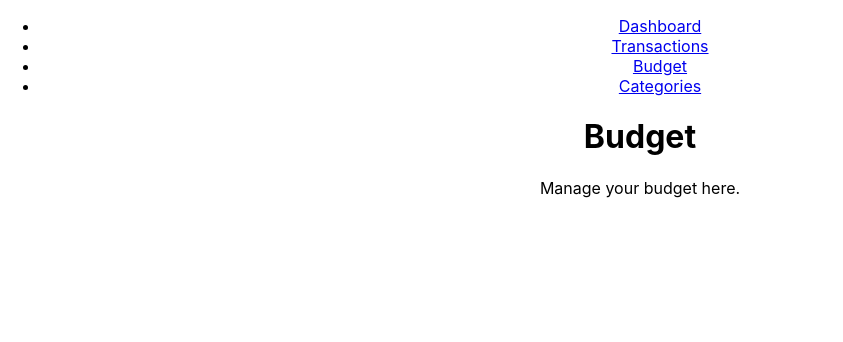
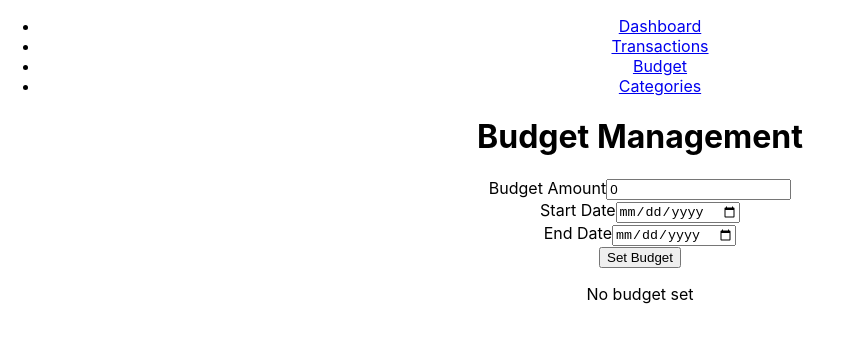
Before and after one commit to rla2892/budget-mate-app, a React (Create React App) app: page /budget in a window 1280 px wide. Shown: the top 342 px of the page, without its empty margins (0-843 px from the left). Built offline with nearby package versions, Linux system fonts and the light colour scheme.

Commit message:
Implement features of budget

```diff
--- /dev/null
+++ b/src/components/BudgetForm.tsx
@@ -0,0 +1,59 @@
+import React, { useState } from 'react'
+import { useDispatch } from 'react-redux'
+import { setBudget } from '../store/budgetSlice'
+import { Budget } from '../types/budget'
+
+const BudgetForm: React.FC = () => {
+    const [amount, setAmount] = useState(0)
+    const [startDate, setStartDate] = useState(``)
+    const [endDate, setEndDate] = useState(``)
+    const dispatch = useDispatch()
+
+    const handleSubmit = (e: React.FormEvent) => {
+        e.preventDefault()
+
+        const newBudget: Budget = {
+            id: Date.now().toString(),
+            amount,
+            startDate,
+            endDate,
+        }
+
+        dispatch(setBudget(newBudget))
+    }
+
+    return (
+        <form onSubmit={handleSubmit}>
+            <div>
+                <label>Budget Amount</label>
+                <input
+                    type="number"
+                    value={amount}
+                    onChange={(e) => setAmount(Number(e.target.value))}
+                    required
+                />
+            </div>
+            <div>
+                <label>Start Date</label>
+                <input
+                    type="date"
+                    value={startDate}
+                    onChange={(e) => setStartDate(e.target.value)}
+                    required
+                />
+            </div>
+            <div>
+                <label>End Date</label>
+                <input
+                    type="date"
+                    value={endDate}
+                    onChange={(e) => setEndDate(e.target.value)}
+                    required
+                />
+            </div>
+            <button type="submit">Set Budget</button>
+        </form>
+    )
+}
+
+export default BudgetForm
--- /dev/null
+++ b/src/components/BudgetSummary.tsx
@@ -0,0 +1,32 @@
+import React from 'react'
+import { useSelector } from 'react-redux'
+import { RootState } from '../store'
+
+const BudgetSummary: React.FC = () => {
+    const budget = useSelector((state: RootState) => state.budget.budget)
+    const transactions = useSelector((state: RootState) => state.transactions.transactions)
+
+    // 지출 금액 계산
+    const totalExpenses = transactions
+        .filter((transaction) => transaction.type === `expense`)
+        .reduce((sum, transaction) => sum + transaction.amount, 0)
+
+    if (!budget) {
+        return <p>No budget set</p>
+    }
+
+    const remainingBudget = budget.amount - totalExpenses
+    const isOverBudget = remainingBudget < 0
+
+    return (
+        <div>
+            <h2>Budget Summary</h2>
+            <p>Total Budget: {budget.amount}</p>
+            <p>Total Expenses: {totalExpenses}</p>
+            <p>Remaining Budget: {budget.amount - totalExpenses}</p>
+            {isOverBudget && <p style={{ color: `red` }}>Warning: You are over your budget!</p>}
+        </div>
+    )
+}
+
+export default BudgetSummary
--- a/src/pages/Budget.tsx
+++ b/src/pages/Budget.tsx
@@ -1,10 +1,13 @@
 import React from 'react'
+import BudgetForm from '../components/BudgetForm'
+import BudgetSummary from '../components/BudgetSummary'
 
 const Budget: React.FC = () => {
     return (
         <div>
-            <h1>Budget</h1>
-            <p>Manage your budget here.</p>
+            <h1>Budget Management</h1>
+            <BudgetForm />
+            <BudgetSummary />
         </div>
     )
 }
--- /dev/null
+++ b/src/store/budgetSlice.ts
@@ -0,0 +1,29 @@
+import { createSlice, PayloadAction } from '@reduxjs/toolkit'
+import { Budget } from '../types/budget'
+
+interface BudgetState {
+    budget: Budget | null;  // 예산은 초기에는 null
+}
+
+const initialState: BudgetState = {
+    budget: null,
+}
+
+const budgetSlice = createSlice({
+    name: `budget`,
+    initialState,
+    reducers: {
+        setBudget: (state, action: PayloadAction<Budget>) => {
+            state.budget = action.payload
+        },
+        updateBudget: (state, action: PayloadAction<Budget>) => {
+            state.budget = { ...state.budget, ...action.payload }
+        },
+        clearBudget: (state) => {
+            state.budget = null
+        },
+    },
+})
+
+export const { setBudget, updateBudget, clearBudget } = budgetSlice.actions
+export default budgetSlice.reducer
--- a/src/store/index.ts
+++ b/src/store/index.ts
@@ -1,12 +1,13 @@
 import { configureStore } from '@reduxjs/toolkit'
 import transactionsReducer from './transactionsSlice'
 import categoriesReducer from './categoriesSlice'
-
+import budgetReducer from './budgetSlice'
 
 export const store = configureStore({
     reducer: {
         transactions: transactionsReducer,  // 슬라이스 리듀서를 연결
         categories: categoriesReducer,  // 카테고리 슬라이스 리듀서를 연결
+        budget: budgetReducer,  // 예산 슬라이스 리듀서를 연결
     },
 })
 
```
